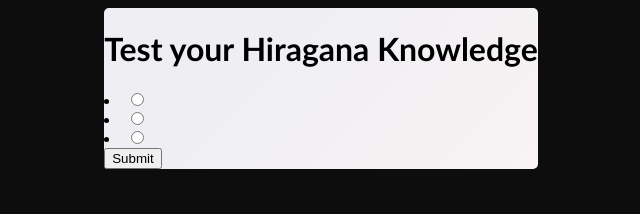
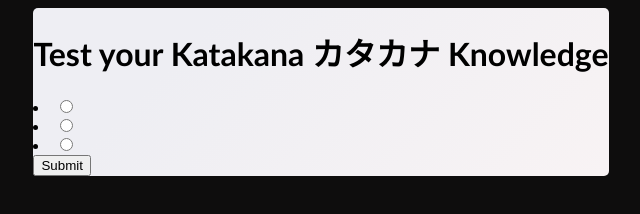
Before and after one commit to decoleby91/kana_guessing_games, a plain HTML site: page html's/katakana_test.html in a window 1280 px wide. Shown: the whole page, without its empty margins (319-959 px from the left). Drawn offline with Linux system fonts and the light colour scheme.

Commit message:
Changed title in the katakana file

```diff
--- a/html's/katakana_test.html
+++ b/html's/katakana_test.html
@@ -10,7 +10,7 @@
     </head>
     <body>
         <main id="quiz-app">
-        <h1 id="quiz-title">Test your Hiragana Knowledge</h1>
+        <h1 id="quiz-title">Test your Katakana カタカナ Knowledge</h1>
         <div class="quiz-container" id="quiz">
             <h2 id="question"></h2>
             <li>
```
